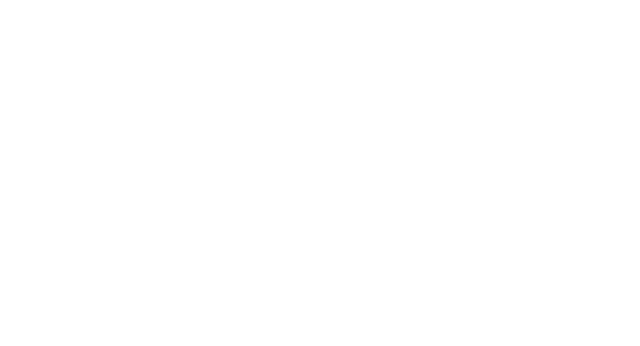
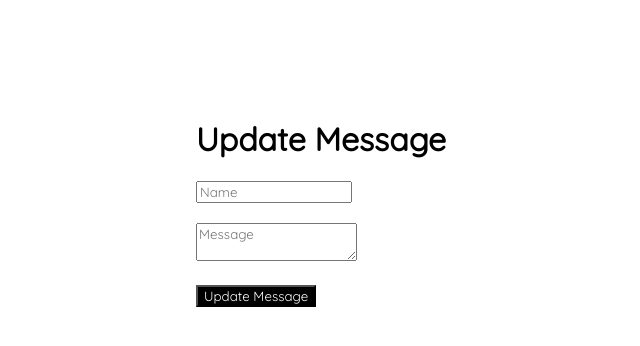
Before and after one commit to arondasamuel123/ChatApp, an Angular app: page /edit/1 in a window 1280 px wide. Before the commit this address led to /. Shown: the top 346 px of the page, without its empty margins (44-684 px from the left). Built offline with nearby package versions, Linux system fonts and the light colour scheme.

Commit message:
Update message functionality completed

```diff
--- a/src/app/app-routing.module.ts
+++ b/src/app/app-routing.module.ts
@@ -2,11 +2,13 @@
 import { Routes, RouterModule } from '@angular/router';
 import { HeaderComponent } from './header/header.component';
 import { DeleteMessageComponent } from './delete-message/delete-message.component';
+import { UpdateFormComponent } from './update-form/update-form.component';
 
 
 const routes: Routes = [
   {path: '', component: HeaderComponent},
-  {path: 'delete/:id', component: DeleteMessageComponent}
+  {path: 'delete/:id', component: DeleteMessageComponent},
+  {path: 'edit/:id', component: UpdateFormComponent}
 ];
 
 @NgModule({
--- a/src/app/app.module.ts
+++ b/src/app/app.module.ts
@@ -9,6 +9,7 @@
 import {HttpClientModule} from '@angular/common/http';
 import {FormsModule, ReactiveFormsModule} from '@angular/forms';
 import { DeleteMessageComponent } from './delete-message/delete-message.component';
+import { UpdateFormComponent } from './update-form/update-form.component';
 
 @NgModule({
   declarations: [
@@ -16,7 +17,8 @@
     HeaderComponent,
     ChatroomComponent,
     MessagesListComponent,
-    DeleteMessageComponent
+    DeleteMessageComponent,
+    UpdateFormComponent
   ],
   imports: [
     BrowserModule,
--- a/src/app/backend.service.ts
+++ b/src/app/backend.service.ts
@@ -21,4 +21,7 @@
   deleteMessages(id: number) {
     return this.http.delete<any>(environment.baseUrl + 'comment/' + id);
   }
+  updateMessages(name: string, text: string, id: number) {
+    return this.http.put<any>(environment.baseUrl + 'comment/' + id, {name, text});
+  }
 }
--- a/src/app/messages-list/messages-list.component.html
+++ b/src/app/messages-list/messages-list.component.html
@@ -24,7 +24,7 @@
 
               </div>
               <div class="mb-5 mx-4">
-                <a href="edit/{{message.id}}"><i class="fa fa-pencil fa-lg" aria-hidden="true"></i></a>
+                <a  href="edit/{{message.id}}"><i class="fa fa-pencil fa-lg" aria-hidden="true"></i></a>
               </div>
               </div>
             </ul>
--- /dev/null
+++ b/src/app/update-form/update-form.component.css
@@ -0,0 +1,11 @@
+.form-signin {
+  width: 100%;
+  max-width: 800px;
+  padding: 30px;
+  margin: 0 auto;
+}
+
+* {
+  font-family: 'Quicksand', sans-serif;
+
+}
--- /dev/null
+++ b/src/app/update-form/update-form.component.html
@@ -0,0 +1,21 @@
+<div class="container">
+  <br>
+  <br>
+  <br>
+  <form (ngSubmit)='update()' #updateForm='ngForm' class="form-signin">
+
+    <h1 class="h3 mb-3 font-weight-normal">Update Message</h1>
+
+    <input type="text" id="inputEmail"  class="form-control"  placeholder="Name" name="name" #name='ngModel' [(ngModel)]="editMessages.name" >
+    <br>
+    <br>
+
+      <textarea type="text"  class="form-control" placeholder="Message" name="name" #name='ngModel' [(ngModel)]="editMessages.text" ></textarea>
+
+    <br>
+    <br>
+
+
+    <button class="btn  btn-primary btn-block" type="submit" style="background-color: black;"><font style="color: white;">Update Message</font></button>
+  </form>
+</div>
--- /dev/null
+++ b/src/app/update-form/update-form.component.ts
@@ -0,0 +1,33 @@
+import { Component, OnInit } from '@angular/core';
+import {BackendService} from '../backend.service';
+import {Messages} from '../messages';
+import {ActivatedRoute, Router} from '@angular/router';
+
+
+@Component({
+  selector: 'app-update-form',
+  templateUrl: './update-form.component.html',
+  styleUrls: ['./update-form.component.css']
+})
+export class UpdateFormComponent implements OnInit {
+editMessages = new Messages('', '');
+
+  constructor(private endpoint: BackendService, private route: ActivatedRoute, private router: Router) { }
+
+  update() {
+    this.route.params.subscribe(params => {
+      const id = params.id;
+      this.endpoint.updateMessages(this.editMessages.name, this.editMessages.text, id).subscribe(
+        response => {
+          alert('Message updated');
+          console.log(response);
+          this.router.navigate(['']);
+        }
+      );
+    });
+  }
+
+  ngOnInit() {
+  }
+
+}
```
Also changed, not shown: 1 other file (tests, documents, lock files or other folders).
